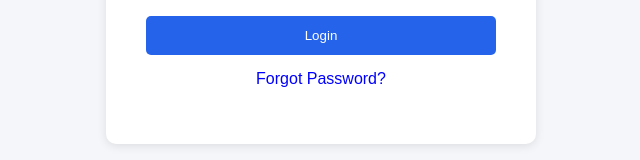
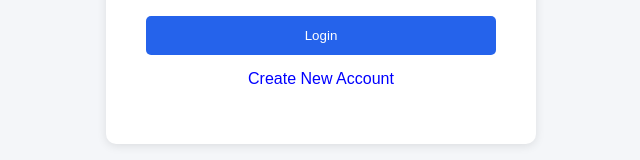
Before and after one commit to Charansingaraju1/Shopez, a React (Vite) app in the folder client/: page /login in a window 1280 px wide. Shown: the part 444-604 px from the top of the page, without its empty margins (319-959 px from the left). Built offline with nearby package versions, Linux system fonts and the light colour scheme.

Commit message:
Fix login endpoint

```diff
--- a/client/src/Login.jsx
+++ b/client/src/Login.jsx
@@ -6,7 +6,9 @@ function Login() {
 
   const loginUser = async () => {
     try {
-      const res = await fetch("http://localhost:5000/login", {
+      const res = await fetch(
+        "https://shopez-1-8mwl.onrender.com/login",
+        {
           method: "POST",
           headers: {
             "Content-Type": "application/json",
@@ -15,7 +17,8 @@ function Login() {
             email,
             password,
           }),
-      });
+        }
+      );
 
       const data = await res.json();
 
@@ -97,7 +100,7 @@ function Login() {
         </button>
 
         <p
-          onClick={() => window.location.href = "/forgot"}
+          onClick={() => (window.location.href = "/register")}
           style={{
             color: "blue",
             cursor: "pointer",
@@ -105,7 +108,7 @@ function Login() {
             textAlign: "center",
           }}
         >
-          Forgot Password?
+          Create New Account
         </p>
       </div>
     </div>
```
Lines whose indentation alone changed are shown as unchanged.
